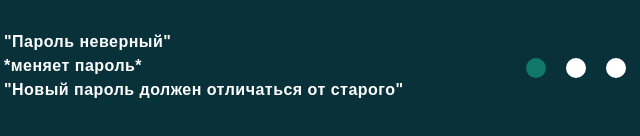
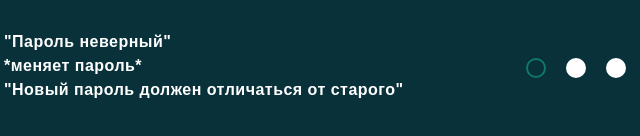
Before and after one commit to Alekice/cssMemSlider, a plain HTML site: page cssMemSlider/index.html in a window 1280 px wide. In both pictures the pointer is over the element 836 px from the left and 843 px from the top of the page. Shown: the part 775-911 px from the top of the page, 300-940 px from the left. Drawn offline with Linux system fonts and the light colour scheme.

Commit message:
fix: fix control btns hover (Sat, May 14, 2022 10:32:24 PM)

```diff
--- a/cssMemSlider/style.css
+++ b/cssMemSlider/style.css
@@ -131,18 +131,18 @@ input[name="radio-btn"] {
 
 /******** CHANGE BUTTONS ********/
 
-#radio-btn1:checked ~ .carousel__nav label[for="radio-btn1"],
-#radio-btn2:checked ~ .carousel__nav label[for="radio-btn2"],
-#radio-btn3:checked ~ .carousel__nav label[for="radio-btn3"],
-#radio-btn4:checked ~ .carousel__nav label[for="radio-btn4"] {
+#radio-btn1:checked ~ .carousel__nav label[for="radio-btn1"] > *,
+#radio-btn2:checked ~ .carousel__nav label[for="radio-btn2"] > *,
+#radio-btn3:checked ~ .carousel__nav label[for="radio-btn3"] > *,
+#radio-btn4:checked ~ .carousel__nav label[for="radio-btn4"] > * {
     border-color: #FFFFFF;
     background: transparent;
 }
 
-#radio-btn1:checked ~ .carousel__nav label[for="radio-btn1"]:hover,
-#radio-btn2:checked ~ .carousel__nav label[for="radio-btn2"]:hover,
-#radio-btn3:checked ~ .carousel__nav label[for="radio-btn3"]:hover,
-#radio-btn4:checked ~ .carousel__nav label[for="radio-btn4"]:hover {
+#radio-btn1:checked ~ .carousel__nav label[for="radio-btn1"]:hover > *,
+#radio-btn2:checked ~ .carousel__nav label[for="radio-btn2"]:hover > *,
+#radio-btn3:checked ~ .carousel__nav label[for="radio-btn3"]:hover > *,
+#radio-btn4:checked ~ .carousel__nav label[for="radio-btn4"]:hover > * {
     border-color: #107869;
     background: transparent;
 }
```
